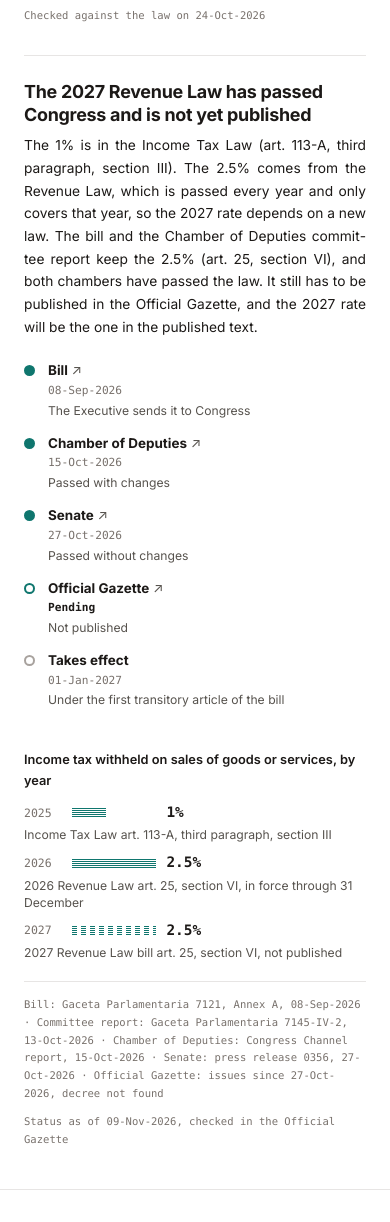
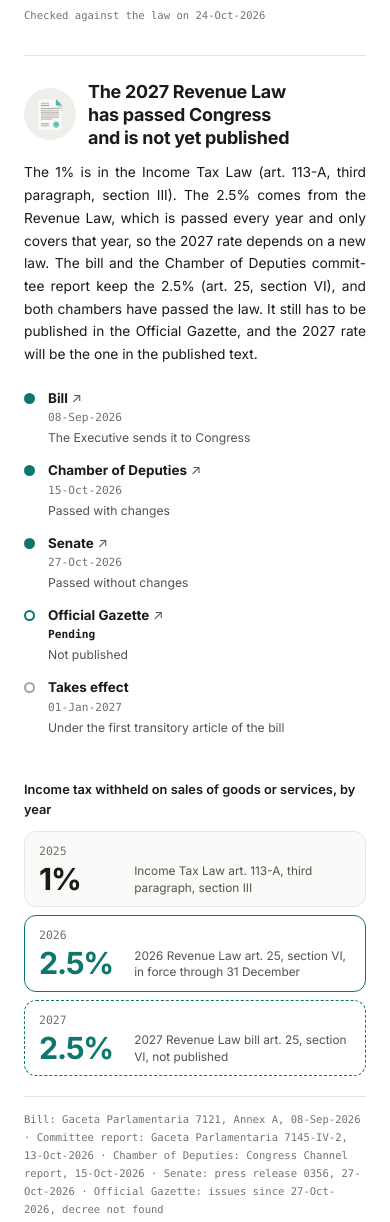
Before and after one commit to josemanuelosorio/fiscoabierto-web, a website: page index.html in a window 390 px wide. Shown: the part 3083-4305 px from the top of the page. Drawn offline with Linux system fonts and the light colour scheme.

Commit message:
Ley de Ingresos 2027: tasas por año en numerales grandes
Las tasas por año se dibujaban con barras de hilos, que salieron con
los hilos del recibo. Cada año va ahora en una tarjeta con su numeral:
borde continuo si ya fue ley y punteado si falta, la misma regla de la
ruta. El bloque abre con la ilustración del documento y en teléfono el
texto corre a todo el ancho.

Co-Authored-By: Claude Fable 5.2 <noreply@anthropic.com>

```diff
--- a/css/sitio.css
+++ b/css/sitio.css
@@ -1832,6 +1832,10 @@ a.chain-cite {
    continuo cuando el paso siguiente ya ocurrió, así que al publicarse la ley
    basta cambiar el estado de ese paso. */
 .lif { margin-top: 30px; padding-top: 24px; border-top: 1px solid var(--color-border); }
+.lif-cabeza { display: grid; grid-template-columns: auto 1fr; grid-template-areas: "arte titulo" "arte lead"; align-items: start; column-gap: 16px; }
+.lif-cabeza .esc-disco { --disco: 64px; grid-area: arte; margin-top: 2px; }
+.lif-cabeza .lif-titulo { grid-area: titulo; }
+.lif-cabeza .lif-lead { grid-area: lead; }
 .lif-titulo { font-size: 1.12rem; font-weight: 800; letter-spacing: -0.015em; line-height: 1.3; text-wrap: balance; }
 .lif-lead { margin-top: 8px; font-size: 0.86rem; line-height: 1.65; color: var(--color-text); }
 .lif-ruta { list-style: none; margin: 24px 0 0; padding: 0; display: grid; grid-template-columns: repeat(5, 1fr); }
@@ -1856,25 +1860,23 @@ a.lif-nombre:focus-visible { outline: 2px solid var(--color-accent); outline-off
 .lif-fecha { font-family: ui-monospace, SFMono-Regular, Menlo, monospace; font-size: 0.7rem; color: #78716C; }
 .lif-paso[data-estado="falta"] .lif-fecha { color: var(--color-text); font-weight: 700; }
 .lif-nota { font-size: 0.76rem; line-height: 1.4; color: var(--color-text-secondary); }
-/* La tasa de cada año, con la misma regla: hilos continuos si ya fue ley,
-   hilos punteados si todavía no. El largo es proporcional a la tasa. */
-.lif-tasas-t { margin-top: 26px; font-size: 0.8rem; font-weight: 600; color: var(--color-text); }
-.lif-anios { list-style: none; margin: 10px 0 0; padding: 0; display: grid; gap: 8px; }
-.lif-anio { display: grid; grid-template-columns: 2.4rem 130px 2.8rem 1fr; align-items: center; column-gap: 10px; }
+/* La tasa de cada año en grande, con la misma regla de la ruta: tarjeta de
+   borde continuo si ya fue ley y de borde punteado si falta. */
+.lif-tasas-t { margin-top: 28px; font-size: 0.8rem; font-weight: 600; color: var(--color-text); }
+.lif-anios { list-style: none; margin: 10px 0 0; padding: 0; display: grid; grid-template-columns: repeat(3, 1fr); gap: 12px; }
+.lif-anio {
+    display: flex; flex-direction: column; gap: 3px; padding: 14px 16px 15px;
+    border: 1.5px solid var(--color-border); border-radius: var(--radius); background: var(--color-bg);
+}
 .lif-ano { font-family: ui-monospace, SFMono-Regular, Menlo, monospace; font-size: 0.72rem; color: #78716C; }
-.lif-barra {
-    height: 9px; width: 100%;
-    background: repeating-linear-gradient(to bottom, var(--color-accent) 0 1.1px, transparent 1.1px 2px);
-}
-.lif-a25 .lif-barra { width: 40%; }   /* 1% frente a 2.5% */
-.lif-a27 .lif-barra {
-    -webkit-mask-image: repeating-linear-gradient(to right, #000 0 5px, transparent 5px 9px);
-    mask-image: repeating-linear-gradient(to right, #000 0 5px, transparent 5px 9px);
-}
-.lif-tasa { font-family: ui-monospace, SFMono-Regular, Menlo, monospace; font-size: 0.9rem; font-weight: 700; }
-.lif-ley { font-size: 0.76rem; line-height: 1.4; color: var(--color-text-secondary); }
+.lif-tasa { font-size: 2.3rem; font-weight: 800; letter-spacing: -0.04em; line-height: 1.05; color: var(--color-text); }
+.lif-ley { margin-top: 4px; font-size: 0.74rem; line-height: 1.4; color: var(--color-text-secondary); }
+.lif-a26 { border-color: var(--color-accent); background: var(--color-surface); }
+.lif-a26 .lif-tasa { color: var(--color-accent); }
+.lif-a27 { border-style: dashed; border-color: var(--color-accent); background: none; }
+.lif-a27 .lif-tasa { color: var(--color-accent); }
 .lif .blk-foot { margin-top: 20px; }
-/* Los tramos se trazan al entrar en pantalla, igual que los hilos del recibo. */
+/* Los tramos se trazan al entrar en pantalla, igual que los cables de la escena. */
 @keyframes tramo-entra { from { transform: scaleX(0); } to { transform: scaleX(1); } }
 @keyframes tramo-baja { from { transform: scaleY(0); } to { transform: scaleY(1); } }
 @supports (animation-timeline: view()) {
@@ -1891,6 +1893,9 @@ a.lif-nombre:focus-visible { outline: 2px solid var(--color-accent); outline-off
     }
 }
 @media (max-width: 600px) {
+    .lif-cabeza { grid-template-areas: "arte titulo" "lead lead"; align-items: center; column-gap: 12px; }
+    .lif-cabeza .esc-disco { --disco: 52px; margin-top: 0; }
+    .lif-cabeza .lif-lead { margin-top: 12px; }
     .lif-ruta { grid-template-columns: 1fr; }
     .lif-paso { padding: 0 0 16px 24px; }
     .lif-paso::after { top: 3px; }
@@ -1899,8 +1904,11 @@ a.lif-nombre:focus-visible { outline: 2px solid var(--color-accent); outline-off
         border-top: 0; border-left: 2px dashed #A8A29E;
     }
     .lif-paso:has(+ .lif-paso[data-estado="hecho"])::before { border-left: 2px solid var(--color-accent); }
-    .lif-anio { grid-template-columns: 2.4rem 84px 1fr; row-gap: 2px; }
-    .lif-ley { grid-column: 1 / -1; }
+    .lif-anios { grid-template-columns: 1fr; gap: 8px; }
+    .lif-anio { display: grid; grid-template-columns: 5.2rem 1fr; align-items: center; column-gap: 12px; padding: 10px 14px; }
+    .lif-ano { grid-column: 1 / -1; }
+    .lif-tasa { font-size: 1.9rem; }
+    .lif-ley { margin-top: 0; }
 }
 
 /* --- Mapa del impuesto estatal al hospedaje --- */
--- a/index.html
+++ b/index.html
@@ -156,8 +156,11 @@
         <p class="verif" data-verificado="2026-10-24" data-i18n-js></p>
 
         <div class="lif" id="lif2027">
-            <h3 class="lif-titulo" data-i18n="lif.titulo">La Ley de Ingresos 2027 está aprobada y sin publicar</h3>
-            <p class="lif-lead" data-i18n="lif.lead">El 1% está en la Ley del ISR (art. 113-A, párrafo tercero, fracción III). El 2.5% viene de la Ley de Ingresos, que se aprueba cada año y solo rige ese año, así que la tasa de 2027 depende de una ley nueva. La iniciativa y el dictamen de la Cámara de Diputados conservan el 2.5% (art. 25, fracción VI), y las dos cámaras ya aprobaron la ley. Falta que se publique en el Diario Oficial de la Federación, y la tasa de 2027 será la del texto que se publique.</p>
+            <div class="lif-cabeza">
+                <span class="esc-disco" aria-hidden="true"><img src="img/documento.webp" alt="" width="136" height="168" loading="lazy" decoding="async"></span>
+                <h3 class="lif-titulo" data-i18n="lif.titulo">La Ley de Ingresos 2027 está aprobada y sin publicar</h3>
+                <p class="lif-lead" data-i18n="lif.lead">El 1% está en la Ley del ISR (art. 113-A, párrafo tercero, fracción III). El 2.5% viene de la Ley de Ingresos, que se aprueba cada año y solo rige ese año, así que la tasa de 2027 depende de una ley nueva. La iniciativa y el dictamen de la Cámara de Diputados conservan el 2.5% (art. 25, fracción VI), y las dos cámaras ya aprobaron la ley. Falta que se publique en el Diario Oficial de la Federación, y la tasa de 2027 será la del texto que se publique.</p>
+            </div>
             <ol class="lif-ruta">
                 <li class="lif-paso" data-estado="hecho"><a class="lif-nombre" href="https://gaceta.diputados.gob.mx/Gaceta/66/2026/sep/pef2027.html" target="_blank" rel="noopener noreferrer" data-i18n="lif.p1">Iniciativa</a><time class="lif-fecha" datetime="2026-09-08" data-fecha="2026-09-08" data-i18n-js>08-sep-2026</time><span class="lif-nota" data-i18n="lif.p1n">El Ejecutivo la envía al Congreso</span></li>
                 <li class="lif-paso" data-estado="hecho"><a class="lif-nombre" href="https://www.canaldelcongreso.gob.mx/noticias/10320" target="_blank" rel="noopener noreferrer" data-i18n="lif.p2">Cámara de Diputados</a><time class="lif-fecha" datetime="2026-10-15" data-fecha="2026-10-15" data-i18n-js>15-oct-2026</time><span class="lif-nota" data-i18n="lif.p2n">Aprobada con cambios</span></li>
@@ -167,9 +170,9 @@
             </ol>
             <p class="lif-tasas-t" data-i18n="lif.tasasT">Retención de ISR por venta de bienes o servicios, por año</p>
             <ul class="lif-anios">
-                <li class="lif-anio lif-a25"><span class="lif-ano">2025</span><span class="lif-barra" aria-hidden="true"></span><b class="lif-tasa">1%</b><span class="lif-ley" data-i18n="lif.a25">art. 113-A, párrafo tercero, fracción III de la Ley del ISR</span></li>
-                <li class="lif-anio lif-a26"><span class="lif-ano">2026</span><span class="lif-barra" aria-hidden="true"></span><b class="lif-tasa">2.5%</b><span class="lif-ley" data-i18n="lif.a26">art. 25, fracción VI de la Ley de Ingresos 2026, vigente hasta el 31 de diciembre</span></li>
-                <li class="lif-anio lif-a27"><span class="lif-ano">2027</span><span class="lif-barra" aria-hidden="true"></span><b class="lif-tasa">2.5%</b><span class="lif-ley" data-i18n="lif.a27">art. 25, fracción VI de la iniciativa de Ley de Ingresos 2027, sin publicar</span></li>
+                <li class="lif-anio lif-a25"><span class="lif-ano">2025</span><b class="lif-tasa">1%</b><span class="lif-ley" data-i18n="lif.a25">art. 113-A, párrafo tercero, fracción III de la Ley del ISR</span></li>
+                <li class="lif-anio lif-a26"><span class="lif-ano">2026</span><b class="lif-tasa">2.5%</b><span class="lif-ley" data-i18n="lif.a26">art. 25, fracción VI de la Ley de Ingresos 2026, vigente hasta el 31 de diciembre</span></li>
+                <li class="lif-anio lif-a27"><span class="lif-ano">2027</span><b class="lif-tasa">2.5%</b><span class="lif-ley" data-i18n="lif.a27">art. 25, fracción VI de la iniciativa de Ley de Ingresos 2027, sin publicar</span></li>
             </ul>
             <p class="blk-foot" data-i18n="lif.fuentes">Iniciativa: Gaceta Parlamentaria 7121, Anexo A, 08-sep-2026 · Dictamen: Gaceta Parlamentaria 7145-IV-2, 13-oct-2026 · Cámara de Diputados: Canal del Congreso, 15-oct-2026 · Senado: comunicado 0356, 27-oct-2026 · Diario Oficial: ediciones desde el 27-oct-2026, sin el decreto</p>
             <p class="verif" data-verificado="2026-11-09" data-verif-clave="lif.corte" data-i18n-js></p>
```
Also changed, not shown: img/documento.webp (added).
